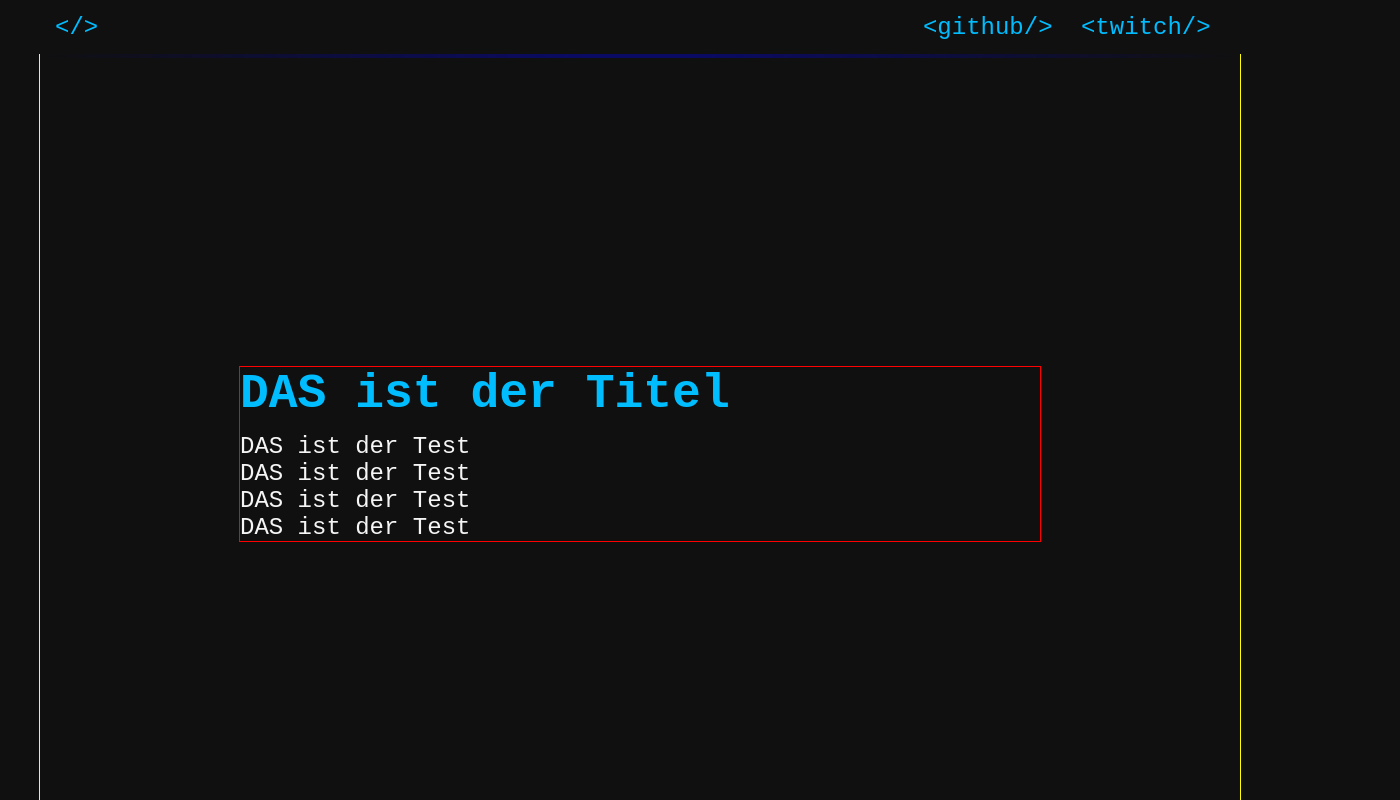
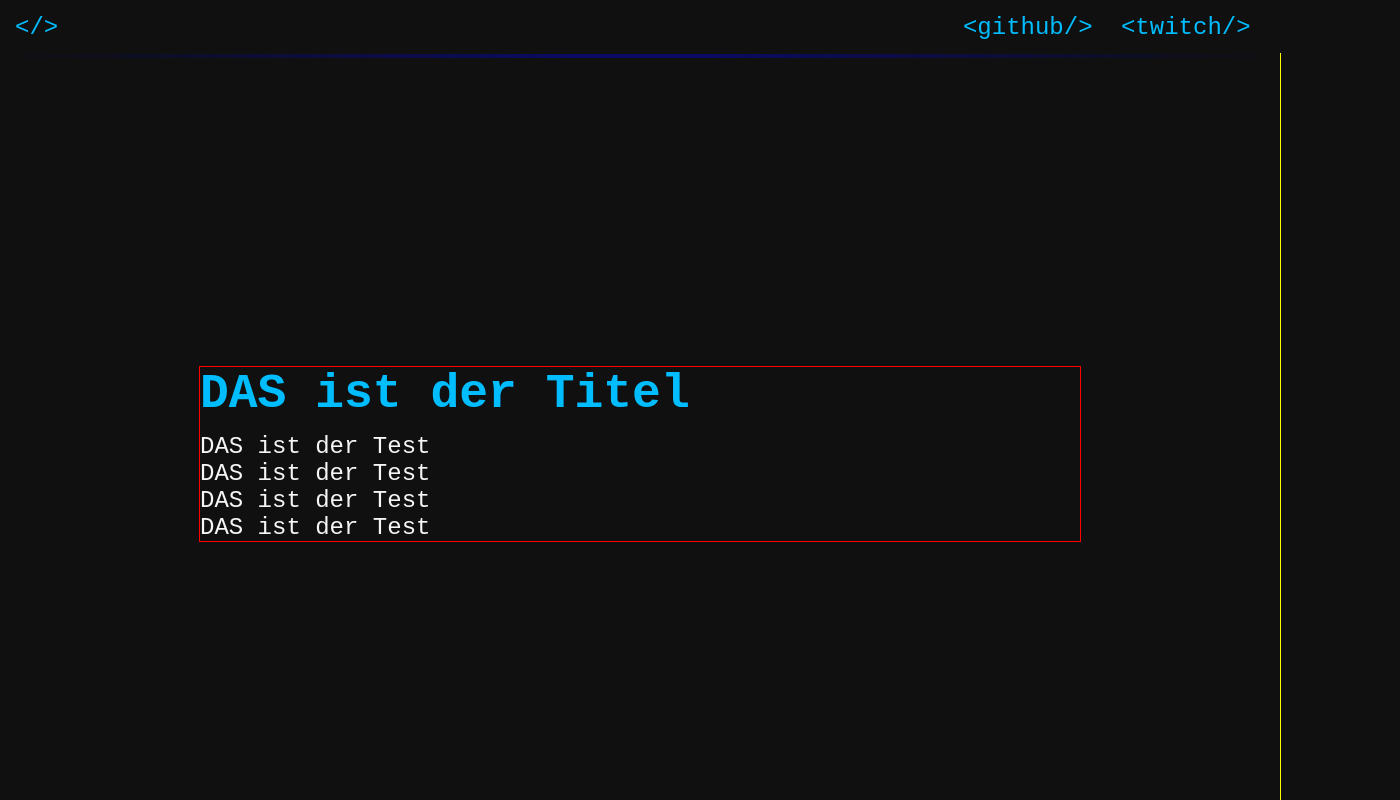
Before and after one commit to nikschadowsky/Webapp, a Vue app: page / in a window 1280 px wide. Shown: the top 800 px of the page, 1400 px wide, since content can reach past the window. Built offline with nearby package versions, Linux system fonts and the light colour scheme; a web font is replaced by a local one.

Commit message:
css restructuring

```diff
--- a/src/assets/base.css
+++ b/src/assets/base.css
@@ -4,8 +4,9 @@
     --background-color: #101010;
     --accent-color: #00bdff;
     --secondary-color: #0000ff5A;
+    --default-hover: white;
     font-size: 18pt;
-    --max-site-width: 1200px;
+    --max-site-width: 1600px;
     --header-height: 2.25rem;
     --max-indentation: 200px;
     --max-content-width: calc(var(--max-site-width) - 2* var(--max-indentation));
@@ -18,35 +19,16 @@
     user-select: none;
 
     --color-gradient: radial-gradient(circle, var(--secondary-color) 10%, var(--background-color) 100%);
+
+    text-decoration: none;
+
+    --swiper-theme-color: var(--accent-color);
+    --swiper-theme-color-hover: white;
+
+    --max-galery-width: var(--max-content-width);
+    --max-galery-height: 600px;
 }
 
-::-webkit-scrollbar {
-    width: 16px;
-
-}
-
-::-webkit-scrollbar-track {
-    opacity: 0;
-
-}
-
-
-::-webkit-scrollbar-thumb {
-    width: 16px;
-    background-color: var(--secondary-color);
-
-    transition-property: background-color;
-    transition:  .5s ease;
-
-    border: 4px solid transparent;
-    border-radius: 8px;
-    background-clip: padding-box;
-
-}
-
-::-webkit-scrollbar-corner{
-    background: rgba(0,0,0,0);
-}
 
 
 * {
@@ -55,25 +37,3 @@
     padding: 0;
     font-family: 'PT Mono', monospace;
 }
-
-@keyframes typing-anim {
-    from {
-        width: 0
-    }
-
-    to {
-        width: 100%
-    }
-}
-
-@keyframes blink {
-
-    from,
-    to {
-        color: white
-    }
-
-    50% {
-        color: transparent
-    }
-}
--- /dev/null
+++ b/src/assets/scrollbar.css
@@ -0,0 +1,28 @@
+
+::-webkit-scrollbar {
+    width: 16px;
+
+}
+
+::-webkit-scrollbar-track {
+    opacity: 0;
+
+}
+
+
+::-webkit-scrollbar-thumb {
+    width: 16px;
+    background-color: var(--secondary-color);
+
+    transition-property: background-color;
+    transition:  .5s ease;
+
+    border: 4px solid transparent;
+    border-radius: 8px;
+    background-clip: padding-box;
+
+}
+
+::-webkit-scrollbar-corner{
+    background: rgba(0,0,0,0);
+}
```
Also changed, not shown: src/assets/animation.css (added, +25 -0 lines).
